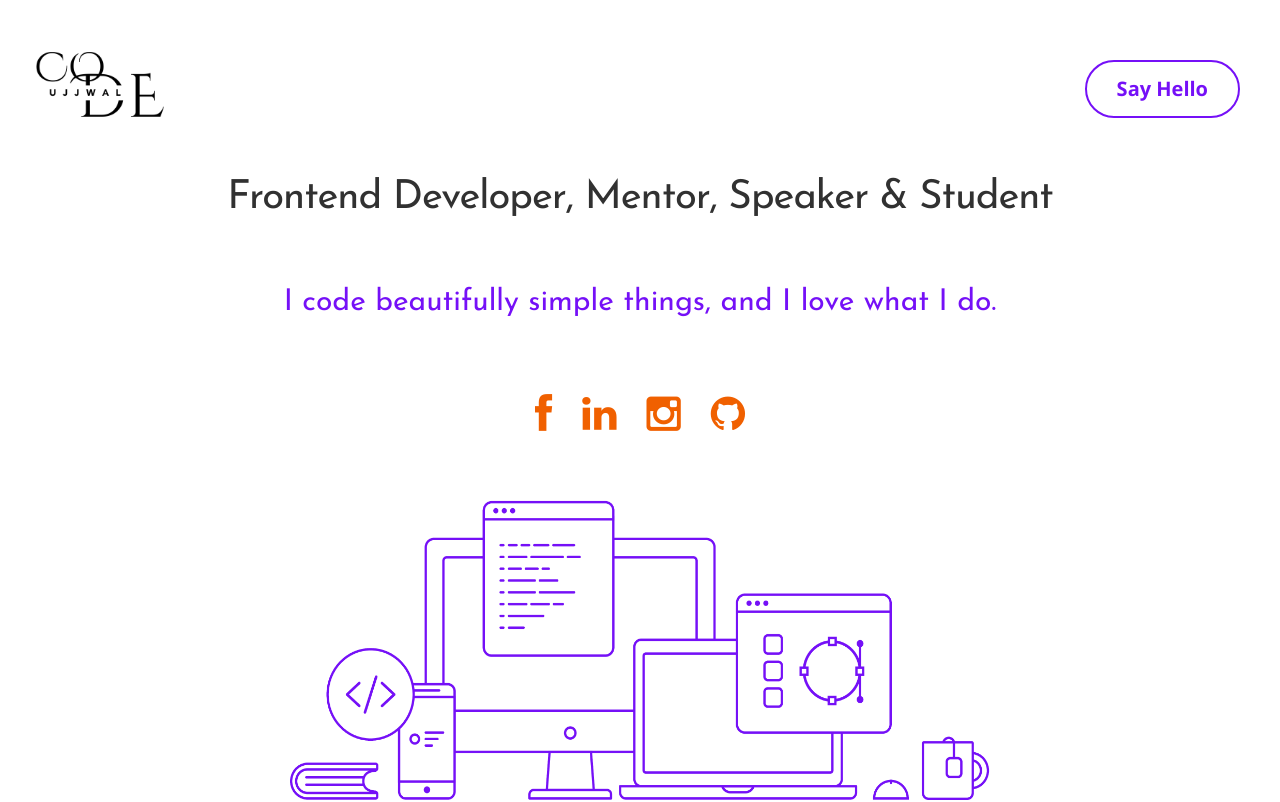
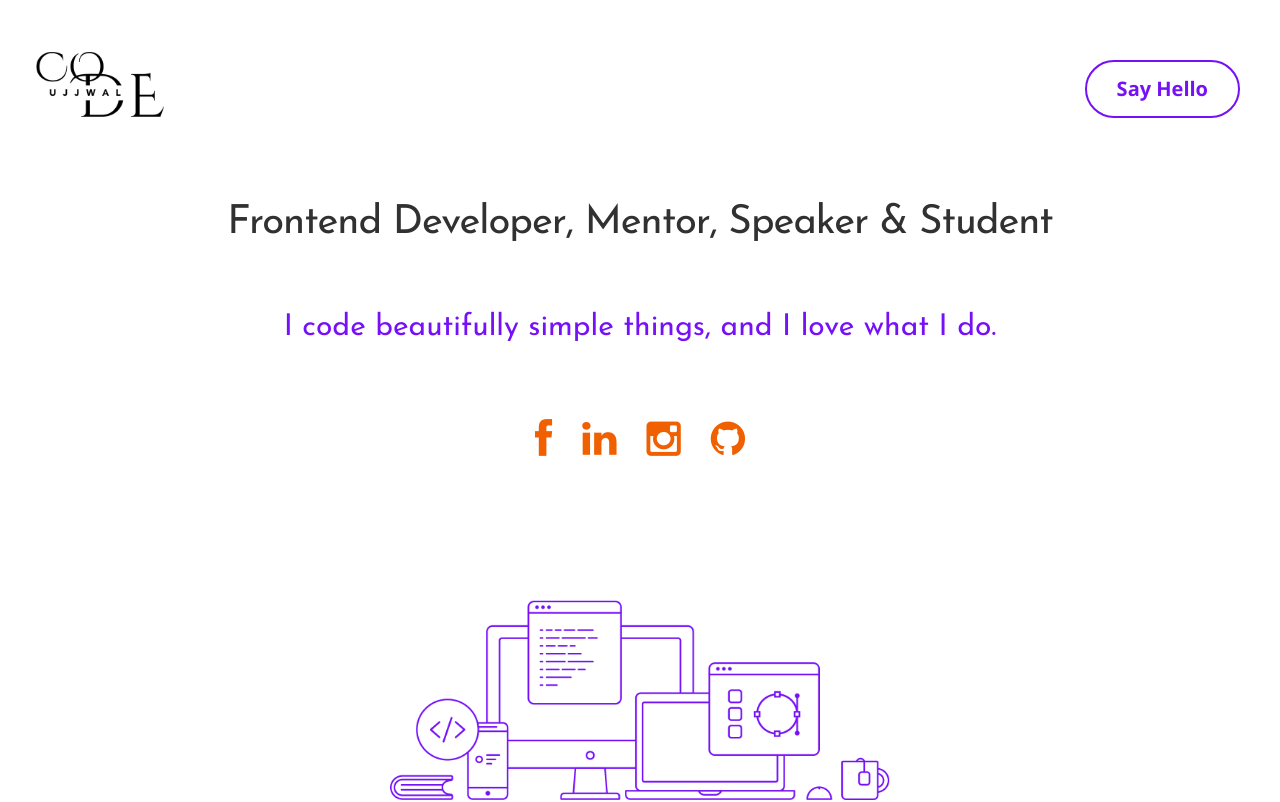
Before and after one commit to codeujjwal/Portfolio, a React (Create React App) app: page / in a window 1280 px wide. Shown: the top 802 px of the page. Built offline with nearby package versions, Linux system fonts and the light colour scheme; a web font is replaced by a local one.

Commit message:
header fixed

```diff
--- a/public/css/layout.css
+++ b/public/css/layout.css
@@ -39,8 +39,9 @@ header {
   /* height: 100vh; */
   background-position: bottom;
   background-repeat: no-repeat;
-  background-size: 700px 300px;
+  background-size: 500px 200px;
   padding-top: 50px;
+  padding-top: 100px;
 }
 
 /* vertically center banner section */
```
